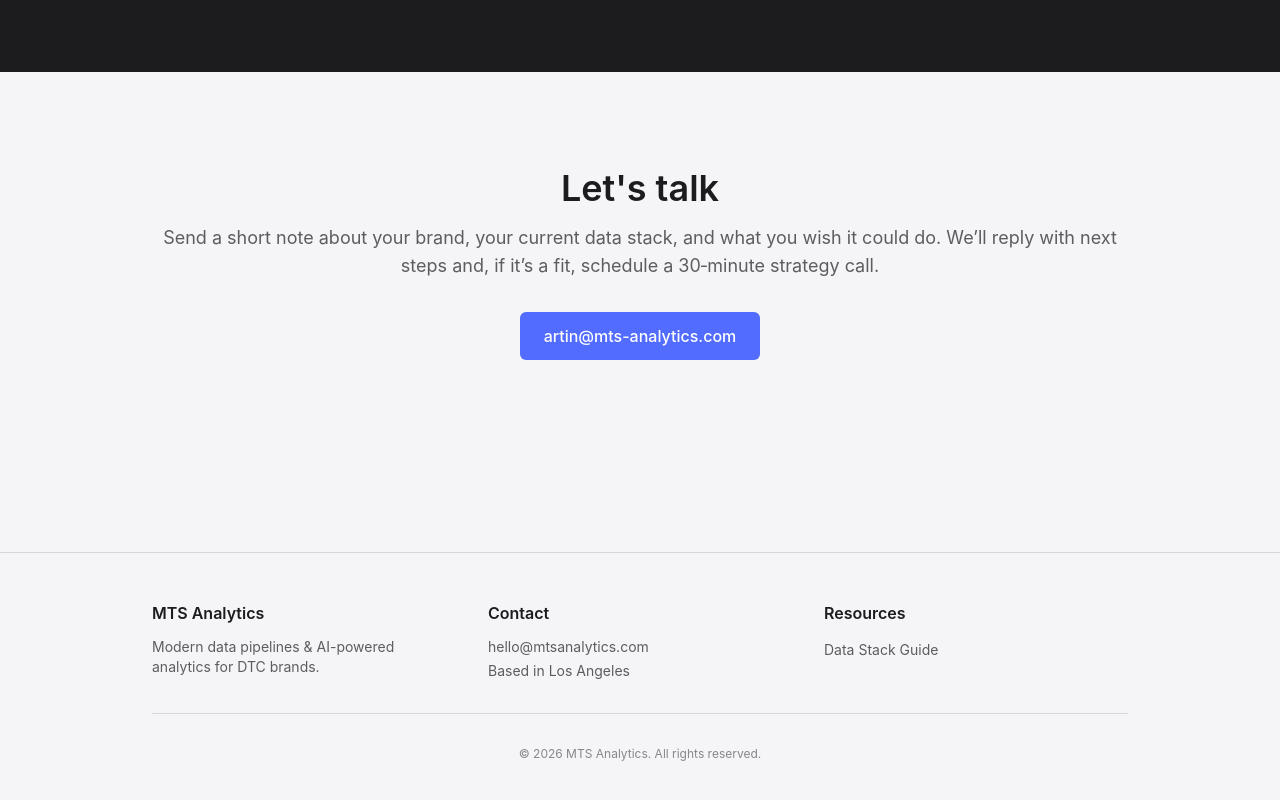
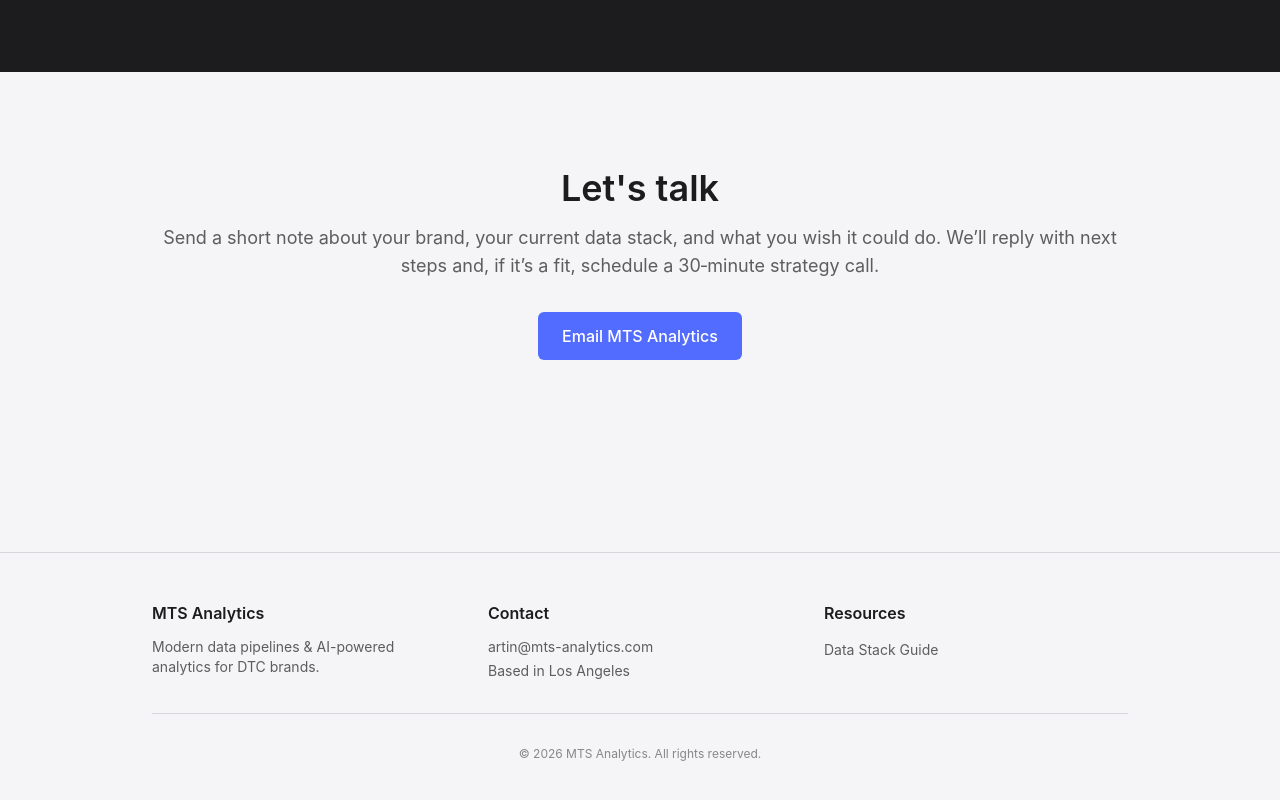
Before and after one commit to artin-mts/business-site, a Next.js app: page / in a window 1280 px wide. Shown: the part 5961-6761 px from the top of the page. Built offline with nearby package versions, Linux system fonts and the light colour scheme.

Commit message:
Update contact email and guide CTA copy

```diff
--- a/app/page.tsx
+++ b/app/page.tsx
@@ -346,7 +346,7 @@ export default function Home() {
             href="mailto:artin@mts-analytics.com"
             className="inline-block bg-slate-blue text-white px-6 py-3 rounded-md font-medium hover:opacity-90 transition-opacity"
           >
-            artin@mts-analytics.com
+            Email MTS Analytics
           </a>
         </motion.div>
       </section>
--- a/components/Footer.tsx
+++ b/components/Footer.tsx
@@ -12,8 +12,8 @@ export default function Footer() {
           <div>
             <h3 className="font-semibold text-midnight mb-3">Contact</h3>
             <p className="text-sm text-midnight/70">
-              <a href="mailto:hello@mtsanalytics.com" className="hover:text-slate-blue transition-colors">
-                hello@mtsanalytics.com
+              <a href="mailto:artin@mts-analytics.com" className="hover:text-slate-blue transition-colors">
+                artin@mts-analytics.com
               </a>
             </p>
             <p className="text-sm text-midnight/70 mt-1">
```
Also changed, not shown: content/dtc-data-stack-guide-2025.md (+1 -1 lines).
